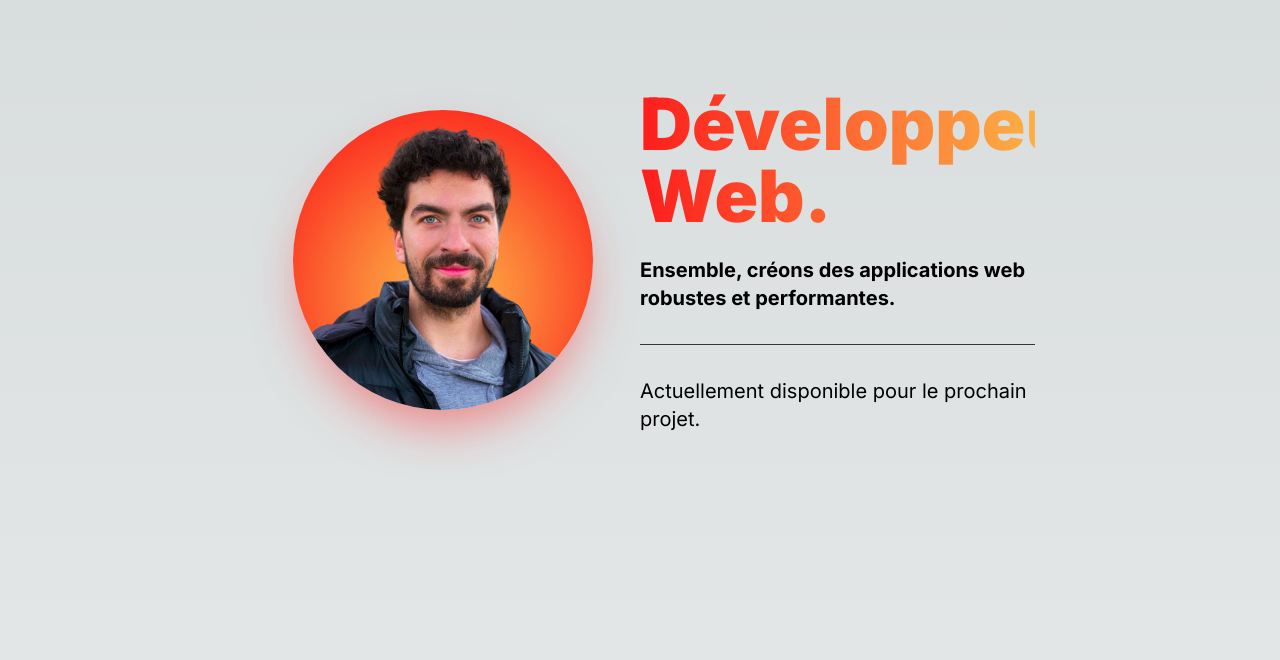
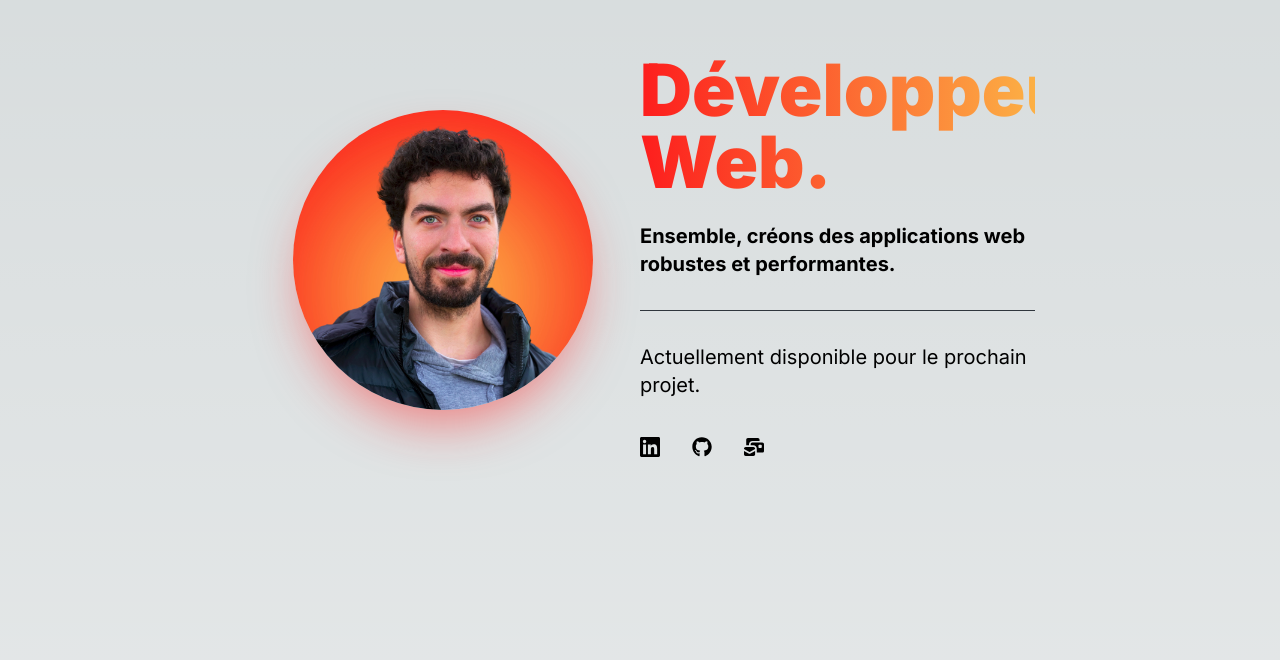
Before and after one commit to david-vct/my-portfolio, a Next.js app: page / in a window 1280 px wide. Shown: the part 140-800 px from the top of the page. Built offline with nearby package versions, Linux system fonts and the light colour scheme.

Commit message:
feat: add profile links

```diff
--- a/app/components/Hero.tsx
+++ b/app/components/Hero.tsx
@@ -1,3 +1,7 @@
+import { faGithub } from "@fortawesome/free-brands-svg-icons/faGithub"
+import { faLinkedin } from "@fortawesome/free-brands-svg-icons/faLinkedin"
+import { faEnvelopesBulk } from "@fortawesome/free-solid-svg-icons"
+import { FontAwesomeIcon } from "@fortawesome/react-fontawesome"
 import Image from "next/image"
 import React from "react"
 
@@ -21,6 +25,17 @@ const Hero = () => {
 					<p className="text-xl font-bold">Ensemble, créons des applications web robustes et performantes.</p>
 				</div>
 				<p className="pt-8 text-xl">Actuellement disponible pour le prochain projet.</p>
+				<div className="flex row gap-8 pt-8">
+					<a href="https://www.linkedin.com/in/david-vct/" target="_blank">
+						<FontAwesomeIcon className="h-8" icon={faLinkedin} />
+					</a>
+					<a href="https://github.com/david-vct" target="_blank">
+						<FontAwesomeIcon className="h-8" icon={faGithub} />
+					</a>
+					<a href="mailto:david.vct@proton.me" target="_blank">
+						<FontAwesomeIcon className="h-8" icon={faEnvelopesBulk} />
+					</a>
+				</div>
 			</div>
 		</section>
 	)
```
